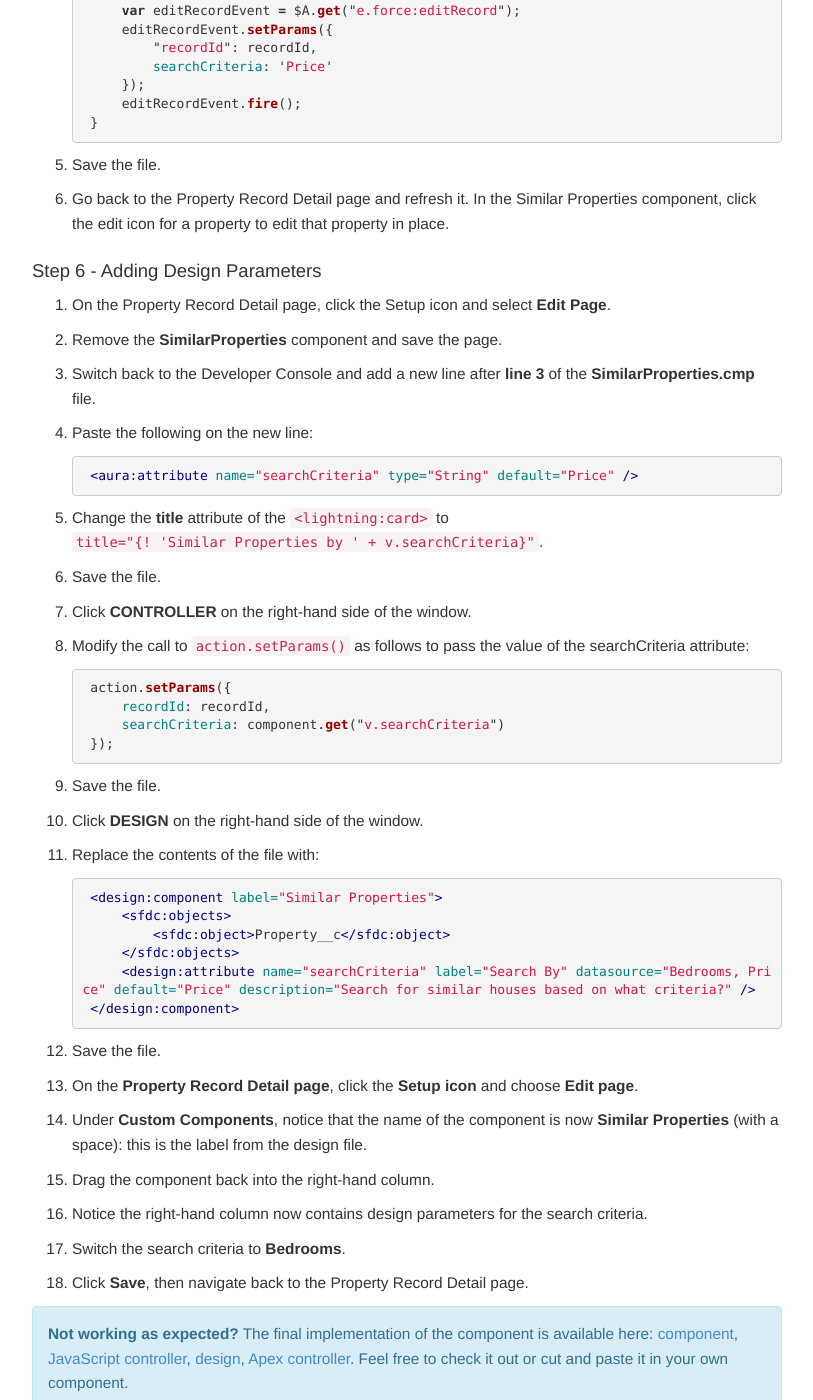
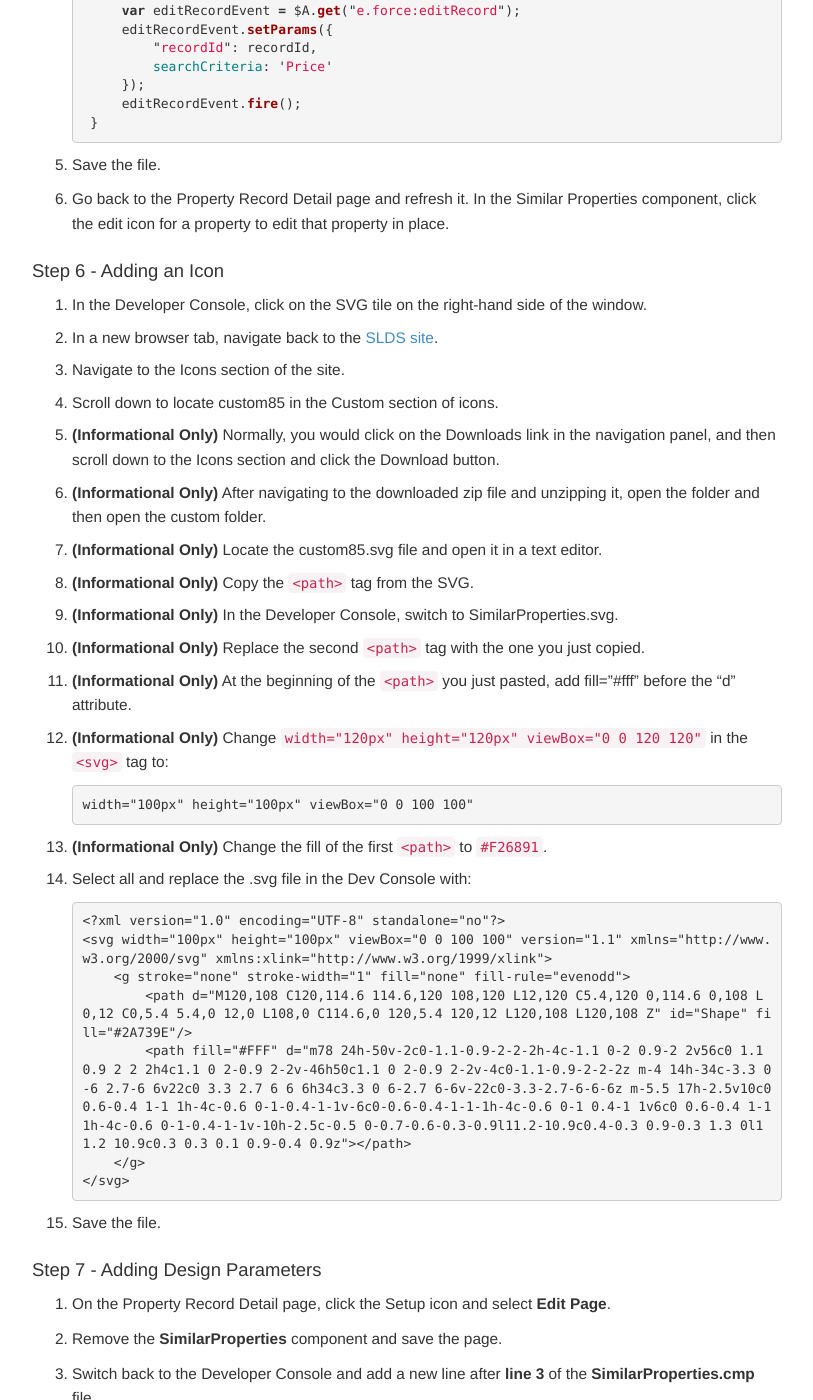
Before and after one commit to HassanNahhal/LightningNowWorkshop, a Jekyll site: the page built from Exercise_5.md, in a window 1280 px wide and 1400 px high, scrolled down 3561 px. Shown: the whole window, without its empty margins (38-851 px from the left). Built offline with Jekyll 4.4.1, drawn with Linux system fonts in a browser that asks for light colours; comment, search, counter and statistics services are not loaded.

Commit message:
Update Exercise_5.md

````diff
--- a/Exercise_5.md
+++ b/Exercise_5.md
@@ -185,7 +185,39 @@ In this exercise you will learn how to:
 
 1. Go back to the Property Record Detail page and refresh it. In the Similar Properties component, click the edit icon for a property to edit that property in place.
 
-### Step 6 - Adding Design Parameters
+### Step 6 - Adding an Icon
+1. In the Developer Console, click on the SVG tile on the right-hand side of the window.
+2. In a new browser tab, navigate back to the [SLDS site](http://getslds.com).
+3. Navigate to the Icons section of the site.
+4. Scroll down to locate custom85 in the Custom section of icons.
+5. **(Informational Only)** Normally, you would click on the Downloads link in the navigation panel, and then scroll down to the Icons section and click the Download button.
+6. **(Informational Only)** After navigating to the downloaded zip file and unzipping it, open the folder and then open the custom folder.
+7. **(Informational Only)** Locate the custom85.svg file and open it in a text editor.
+8. **(Informational Only)** Copy the `<path>` tag from the SVG.
+9. **(Informational Only)** In the Developer Console, switch to SimilarProperties.svg.
+10. **(Informational Only)** Replace the second `<path>` tag with the one you just copied.
+11. **(Informational Only)** At the beginning of the `<path>` you just pasted, add fill="#fff" before the "d" attribute.
+12. **(Informational Only)** Change `width="120px" height="120px" viewBox="0 0 120 120"` in the `<svg>` tag to:
+
+	```xml
+	width="100px" height="100px" viewBox="0 0 100 100"
+	```
+13. **(Informational Only)** Change the fill of the first `<path>` to `#F26891`.
+14. Select all and replace the .svg file in the Dev Console with:
+
+	```svg
+	<?xml version="1.0" encoding="UTF-8" standalone="no"?>
+	<svg width="100px" height="100px" viewBox="0 0 100 100" version="1.1" xmlns="http://www.w3.org/2000/svg" xmlns:xlink="http://www.w3.org/1999/xlink">
+		<g stroke="none" stroke-width="1" fill="none" fill-rule="evenodd">
+			<path d="M120,108 C120,114.6 114.6,120 108,120 L12,120 C5.4,120 0,114.6 0,108 L0,12 C0,5.4 5.4,0 12,0 L108,0 C114.6,0 120,5.4 120,12 L120,108 L120,108 Z" id="Shape" fill="#2A739E"/>
+			<path fill="#FFF" d="m78 24h-50v-2c0-1.1-0.9-2-2-2h-4c-1.1 0-2 0.9-2 2v56c0 1.1 0.9 2 2 2h4c1.1 0 2-0.9 2-2v-46h50c1.1 0 2-0.9 2-2v-4c0-1.1-0.9-2-2-2z m-4 14h-34c-3.3 0-6 2.7-6 6v22c0 3.3 2.7 6 6 6h34c3.3 0 6-2.7 6-6v-22c0-3.3-2.7-6-6-6z m-5.5 17h-2.5v10c0 0.6-0.4 1-1 1h-4c-0.6 0-1-0.4-1-1v-6c0-0.6-0.4-1-1-1h-4c-0.6 0-1 0.4-1 1v6c0 0.6-0.4 1-1 1h-4c-0.6 0-1-0.4-1-1v-10h-2.5c-0.5 0-0.7-0.6-0.3-0.9l11.2-10.9c0.4-0.3 0.9-0.3 1.3 0l11.2 10.9c0.3 0.3 0.1 0.9-0.4 0.9z"></path>
+		</g>
+	</svg>
+	```
+
+15. Save the file.
+
+### Step 7 - Adding Design Parameters
 
 1. On the Property Record Detail page, click the Setup icon and select **Edit Page**.
 
````
